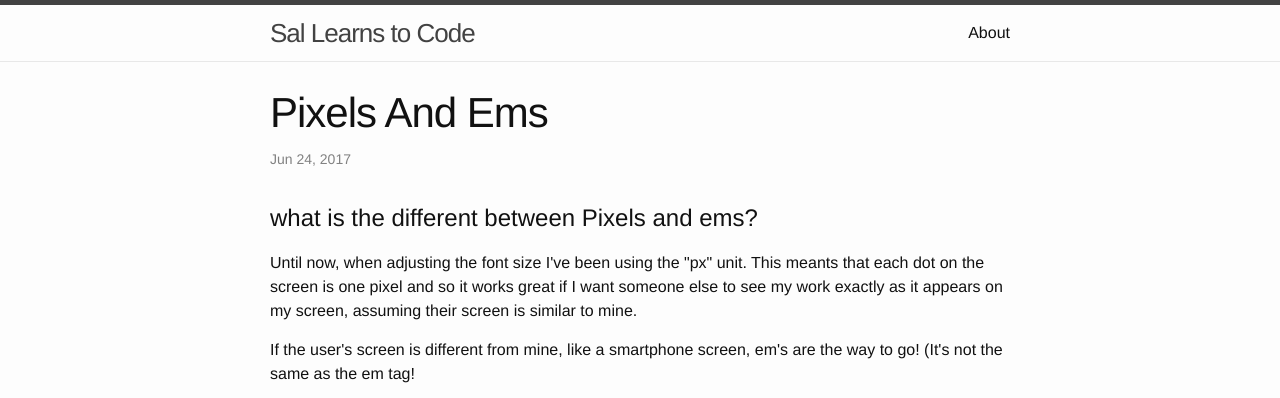
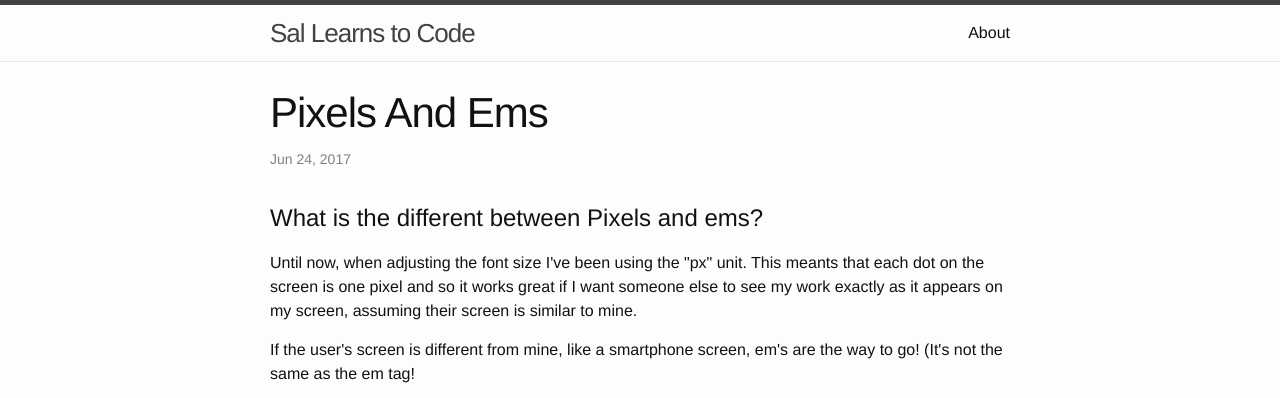
Before and after one commit to saloni1990/saloni1990.github.io, a Jekyll site: the page built from _posts/2017-06-24-Pixels-and-ems.md, in a window 1280 px wide. Shown: the top 398 px of the page. Built offline with Jekyll 4.4.1, drawn with Linux system fonts in a browser that asks for light colours; our own code applies the rules of GitHub Pages for plain Markdown files.

```diff
--- a/_posts/2017-06-24-Pixels-and-ems.md
+++ b/_posts/2017-06-24-Pixels-and-ems.md
@@ -4,7 +4,7 @@
 	<title>Difference between Pixels and ems</title>
 </head>
 <body>
-	<h1>what is the different between Pixels and ems?</h1>
+	<h1>What is the different between Pixels and ems?</h1>
 	<p>Until now, when adjusting the font size I've been using the "px" unit. This meants that each dot on the screen is one pixel and so it works great if I want someone else to see my work exactly as it appears on my screen, assuming their screen is similar to mine.</p>
 	<p>If the user's screen is different from mine, like a smartphone screen, em's are the way to go! (It's not the same as the em tag!</p>
 	<h1>A relative measure</h1>
```
